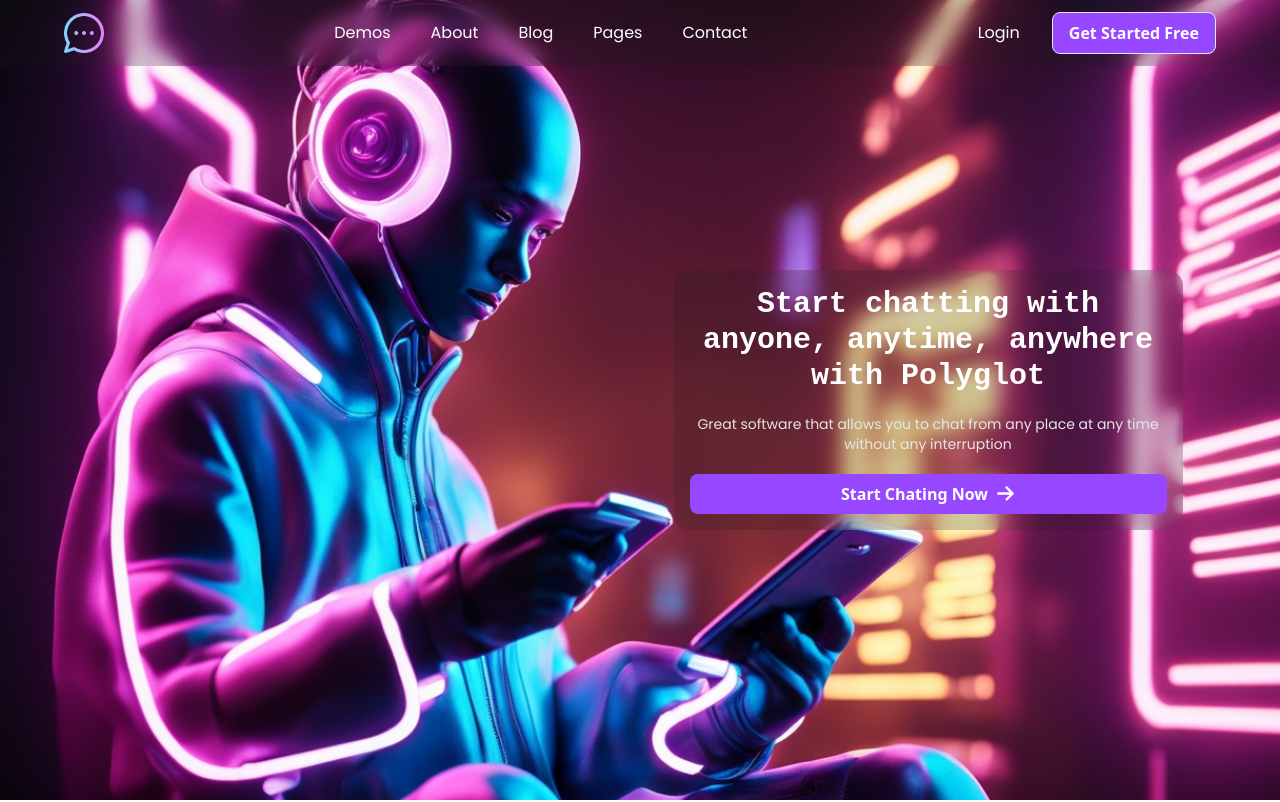
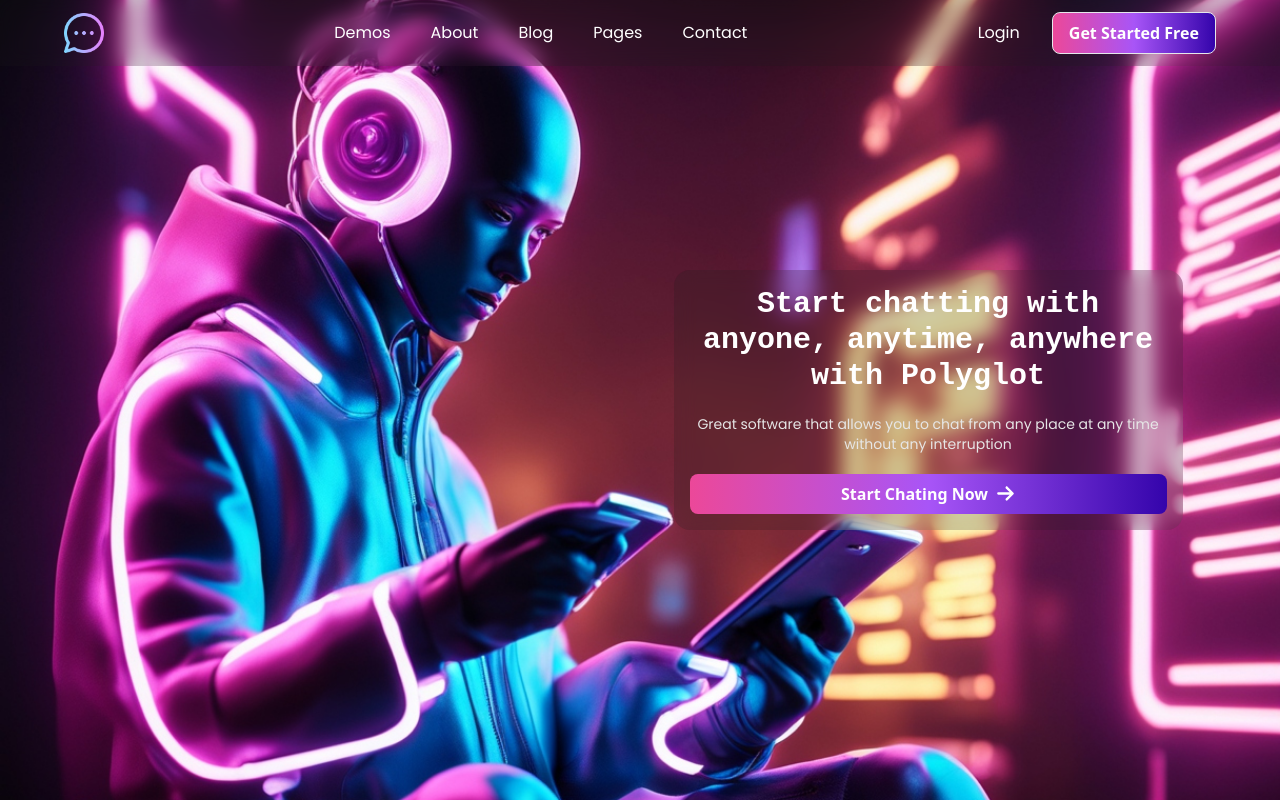
Before and after one commit to Tofaal9152/chatApplication, a React (Vite) app: page / in a window 1280 px wide. Shown: the top 802 px of the page. Built offline with nearby package versions, Linux system fonts and the light colour scheme.

Commit message:
Change button style

```diff
--- a/src/Components/Landing_Page/Hero/Hero.jsx
+++ b/src/Components/Landing_Page/Hero/Hero.jsx
@@ -18,9 +18,9 @@
         </p>
         <div
           onClick={() => navigate("/messenger")}
-          className="button cursor-pointer flex text-center items-center justify-center space-x-2 bg-[#9747ff]  hover:bg-violet-600 duration-300 text-white font-semibold py-2 px-4  rounded-lg"
+          className="bg-gradient-to-r from-pink-500 via-purple-500 hover:via-purple-500 to-[#3404ab] hover:bg-pink-500 hover:from-[#3404ab] hover:bg-gradient-to-r button cursor-pointer flex text-center items-center justify-center space-x-2 duration-1000 text-white font-semibold py-2 px-4  rounded-lg"
         >
-          <span className="">Start Chating Now</span>
+          <span>Start Chating Now</span>
           <FaArrowRight size={19} />
         </div>
       </div>
--- a/src/Components/Landing_Page/Navbar/Navbar.jsx
+++ b/src/Components/Landing_Page/Navbar/Navbar.jsx
@@ -34,7 +34,7 @@
         </p>
         <button
           onClick={() => navigate("/signin")}
-          className="bg-[#9747ff] flex-1 hover:bg-violet-600 duration-300 text-white font-semibold py-2 px-4 border rounded-lg"
+          className="bg-gradient-to-r from-pink-500 via-purple-500 hover:via-purple-500 to-[#3404ab] hover:bg-pink-500 hover:from-[#3404ab] hover:bg-gradient-to-r  flex-1 duration-1000  text-white font-semibold py-2 px-4 border rounded-lg"
         >
           Get Started Free
         </button>
```
